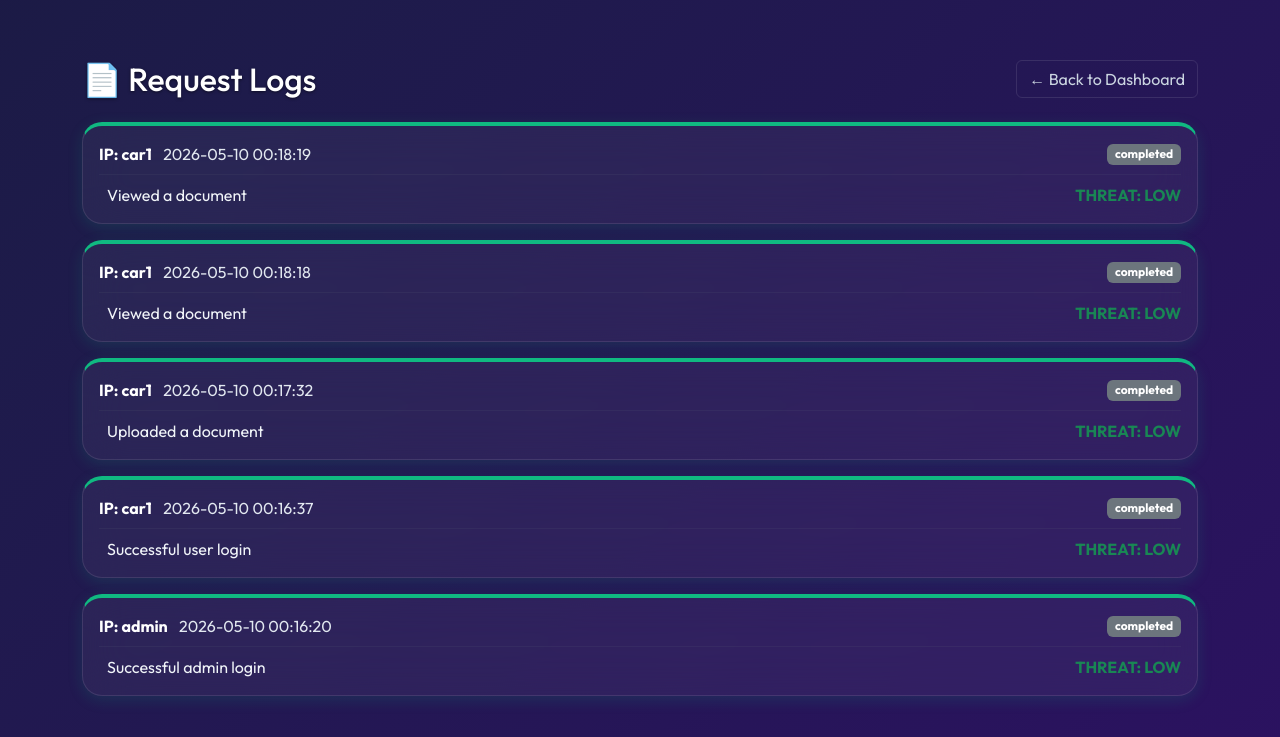
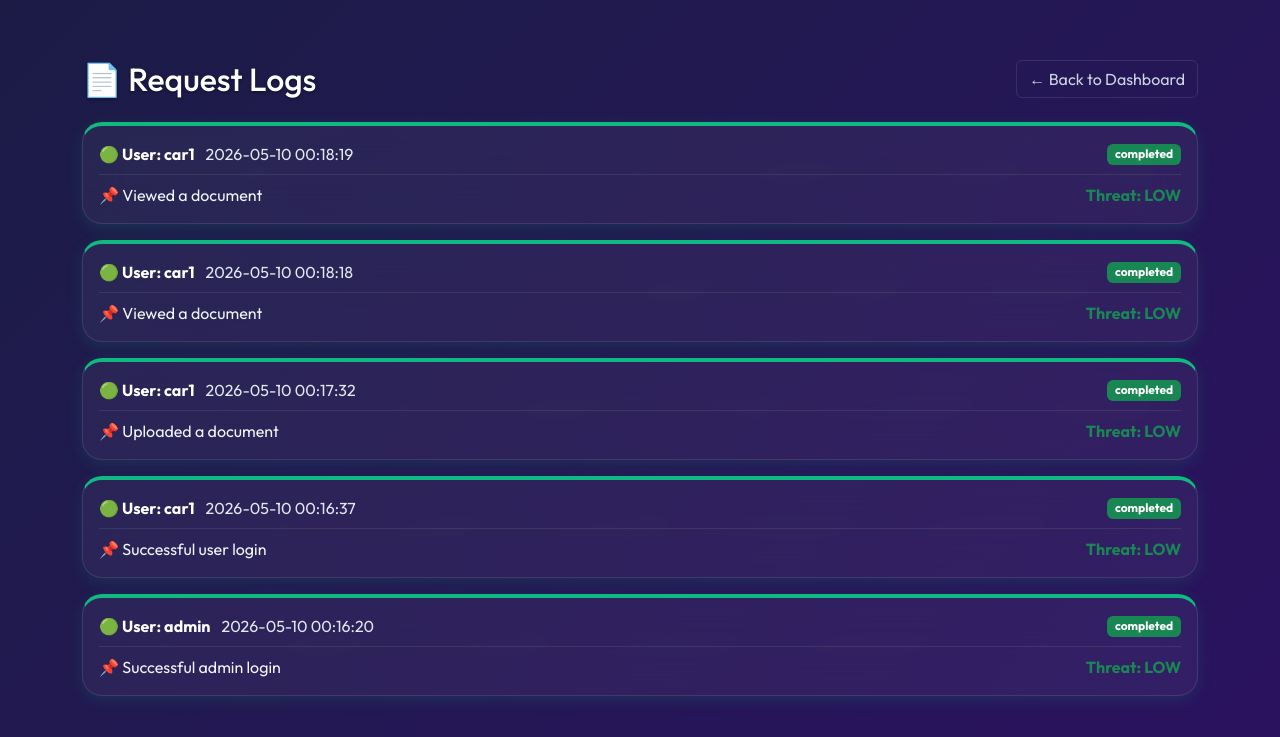
Before and after one commit to HSVikas-arch/s_gate, a Flask app: page /logs in a window 1280 px wide. Shown: the part 63-800 px from the top of the page. Run offline with Flask 3, Linux system fonts and the light colour scheme; a user stored in the database is signed in; data comes from the database, SQL or seed files in the repository; data that the repository does not hold is empty.

Commit message:
Update logs.html

```diff
--- a/templates/logs.html
+++ b/templates/logs.html
@@ -13,16 +13,21 @@
             <div class="card {{ box_class }} p-3">
     <div class="d-flex justify-content-between align-items-center">
         <div>
-                        <strong class="text-white me-2">IP: {{ log.ip }}</strong>
-                        <span class="text-muted"><i class="fa-solid fa-clock"></i> {{ log.time }}</span>
+            <strong class="text-white me-2">
+                {% if log.threat == 'high' %}🔴{% elif log.threat == 'medium' %}🟡{% else %}🟢{% endif %}
+                User: {{ log.ip }}
+            </strong>
+            <span class="text-muted">{{ log.time }}</span>
         </div>
-                    <span class="badge bg-secondary">{{ log.status }}</span>
+        <span class="badge {{ 'bg-danger' if log.threat == 'high' else 'bg-warning' if log.threat == 'medium' else 'bg-success' }}">
+            {{ log.status }}
+        </span>
     </div>
-                <hr class="my-2 border-secondary" style="opacity: 0.1;">
+    <hr class="my-2 border-secondary">
     <div class="d-flex justify-content-between">
-                    <span><i class="fa-solid fa-link me-2 text-muted"></i>{{ log.endpoint }}</span>
-                    <span class="text-uppercase fw-bold {{ 'text-danger' if log.threat == 'high' else 'text-warning' if log.threat == 'medium' else 'text-success' }}">
-                        Threat: {{ log.threat }}
+        <span>📌 {{ log.endpoint }}</span>
+        <span class="fw-bold {{ 'text-danger' if log.threat == 'high' else 'text-warning' if log.threat == 'medium' else 'text-success' }}">
+            Threat: {{ log.threat.upper() }}
         </span>
     </div>
 </div>
```
Lines whose indentation alone changed are shown as unchanged.
